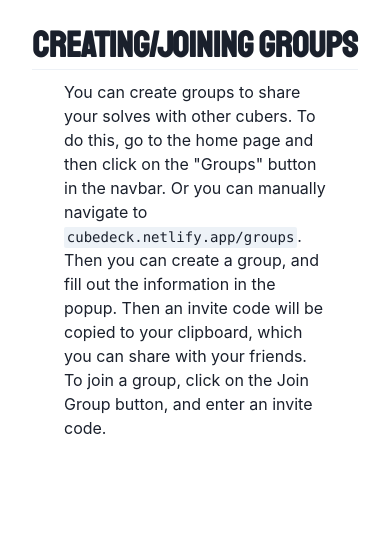
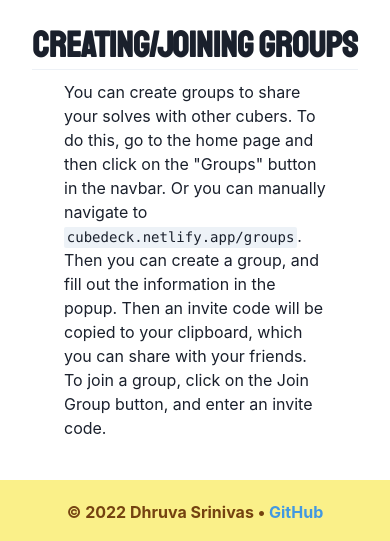
Before and after one commit to carrotfarmer/cubedeck, a Next.js app: page /guide in a window 390 px wide. Shown: the part 2449-2990 px from the top of the page. Before the commit the page ends 2889 px from the top, so only its background shows below. Built offline with nearby package versions, Linux system fonts and the light colour scheme; no server answers.

Commit message:
feat: footer + responsive fixes

```diff
--- a/src/components/groups/GroupRenderer.tsx
+++ b/src/components/groups/GroupRenderer.tsx
@@ -30,7 +30,7 @@ export const GroupRenderer: React.FC<GroupRendererProps> = ({ group }) => {
         borderColor={group.grpColor.colorVal}
         borderWidth="thin"
         width="50"
-        height="3xs"
+        height={["2xs", "3xs", "3xs"]}
       >
         <Flex>
           <Box pl="10">
--- a/src/components/sessions/SessionRenderer.tsx
+++ b/src/components/sessions/SessionRenderer.tsx
@@ -62,10 +62,10 @@ export const SessionRenderer: React.FC<SessionRendererProps> = ({
           </Link>
         </Text>
 
-        <Text color="gray.500" pt="1" pb={["15%", "2%", "2%"]}>
+        <Text color="gray.500" pt="1" pb={["8%", "2%", "2%"]}>
           {session.sessionNotes}
         </Text>
-        <Box pl="2" textAlign="left" pt="8%">
+        <Box pl="2" textAlign="left" pt={["8%", "8%", "8%"]}>
           <HStack>
             <Badge colorScheme={sessionTagColor(session.sessionType)}>
               {session.sessionType}
--- /dev/null
+++ b/src/components/std/Footer.tsx
@@ -0,0 +1,23 @@
+import { Box, Center, Text, Link } from "@chakra-ui/react";
+import React from "react";
+
+interface FooterProps {}
+
+export const Footer: React.FC<FooterProps> = ({}) => {
+  return (
+    <Box bgColor="yellow.200">
+      <Center>
+        <Text pt="5" color="yellow.800" fontWeight="bold" height="16">
+          &copy; 2022 Dhruva Srinivas &bull;{" "}
+          <Link
+            href="https://github.com/carrotfarmer/cubedeck"
+            target="_blank"
+            color="blue.400"
+          >
+            GitHub
+          </Link>
+        </Text>
+      </Center>
+    </Box>
+  );
+};
--- a/src/pages/group/[groupId].tsx
+++ b/src/pages/group/[groupId].tsx
@@ -56,6 +56,7 @@ import { DEFAULT_GROUP_COLOR, GROUP_COLORS } from "../../constants";
 import { ImExit } from "react-icons/im";
 import { GroupTabs } from "../../components/groups/GroupTabs";
 import { PageHead } from "../../components/utils/PageHead";
+import { Footer } from "../../components/std/Footer";
 
 const GroupPage: NextPage = () => {
   const router: NextRouter = useRouter();
@@ -392,11 +393,12 @@ const GroupPage: NextPage = () => {
             </Box>
           </Center>
           <Divider pt="10" />
-          <Box pt="10">
+          <Box pt="10" pb="10">
             <Center>
               <GroupTabs group={group} loggedInUser={user} />
             </Center>
           </Box>
+          <Footer />
         </Box>
       );
     }
--- a/src/pages/groups.tsx
+++ b/src/pages/groups.tsx
@@ -15,6 +15,7 @@ import { useCollectionData } from "react-firebase-hooks/firestore";
 import { CreateGroup } from "../components/groups/CreateGroup";
 import { GroupRenderer } from "../components/groups/GroupRenderer";
 import { JoinGroup } from "../components/groups/JoinGroup";
+import { Footer } from "../components/std/Footer";
 import { Navbar } from "../components/std/Navbar";
 import { PageHead } from "../components/utils/PageHead";
 import { auth, db } from "../firebase.config";
@@ -56,7 +57,7 @@ const Groups: NextPage = () => {
         </HStack>
       </Center>
       <Divider pt="5" />
-      <SimpleGrid columns={[1, 3, 3]} spacing="6" pr="5" pl="5" pt="5">
+      <SimpleGrid columns={[1, 3, 3]} spacing="6" pr="5" pl="5" pt="5" pb="10">
         {groupsData.map((group: Group) =>
           group.grpMembers.map((member: Member) =>
             member.uuid === user.uid ? (
@@ -69,6 +70,7 @@ const Groups: NextPage = () => {
           )
         )}
       </SimpleGrid>
+      <Footer />
     </Box>
   );
 };
--- a/src/pages/guide.tsx
+++ b/src/pages/guide.tsx
@@ -8,6 +8,7 @@ import {
   Code,
 } from "@chakra-ui/react";
 import type { NextPage } from "next";
+import { Footer } from "../components/std/Footer";
 import { Navbar } from "../components/std/Navbar";
 import { PageHead } from "../components/utils/PageHead";
 
@@ -110,7 +111,7 @@ const GuidePage: NextPage = () => {
             <Divider />
           </Heading>
         </Center>
-        <Center pt="2.5">
+        <Center pt="2.5" pb="10">
           <Text pl="16" pr="16">
             You can create groups to share your solves with other cubers. To do
             this, go to the home page and then click on the &quot;Groups&quot;
@@ -123,6 +124,7 @@ const GuidePage: NextPage = () => {
           </Text>
         </Center>
       </Box>
+      <Footer />
     </>
   );
 };
--- a/src/pages/session/[sessionId].tsx
+++ b/src/pages/session/[sessionId].tsx
@@ -56,6 +56,7 @@ import { ChevronDownIcon, DeleteIcon, EditIcon } from "@chakra-ui/icons";
 import { puzzleTypes } from "../../constants";
 import { SessionTabs } from "../../components/sessions/SessionTabs";
 import { PageHead } from "../../components/utils/PageHead";
+import { Footer } from "../../components/std/Footer";
 
 // eslint-disable-next-line @typescript-eslint/no-explicit-any
 const SessionPage = (): ReactElement<any, any> => {
@@ -328,9 +329,10 @@ const SessionPage = (): ReactElement<any, any> => {
           <Text color="gray.400">{sessionDocs.sessionNotes}</Text>
         </Center>
         <Divider pt="5" />
-        <Box pl="3%" pt="3%" pr="3%">
+        <Box pl="3%" pt="3%" pr="3%" pb="10">
           <SessionTabs session={sessionDocs} />
         </Box>
+        <Footer />
       </Box>
     );
   } else {
```
Also changed, not shown: src/pages/index.tsx (+8 -1 lines).
